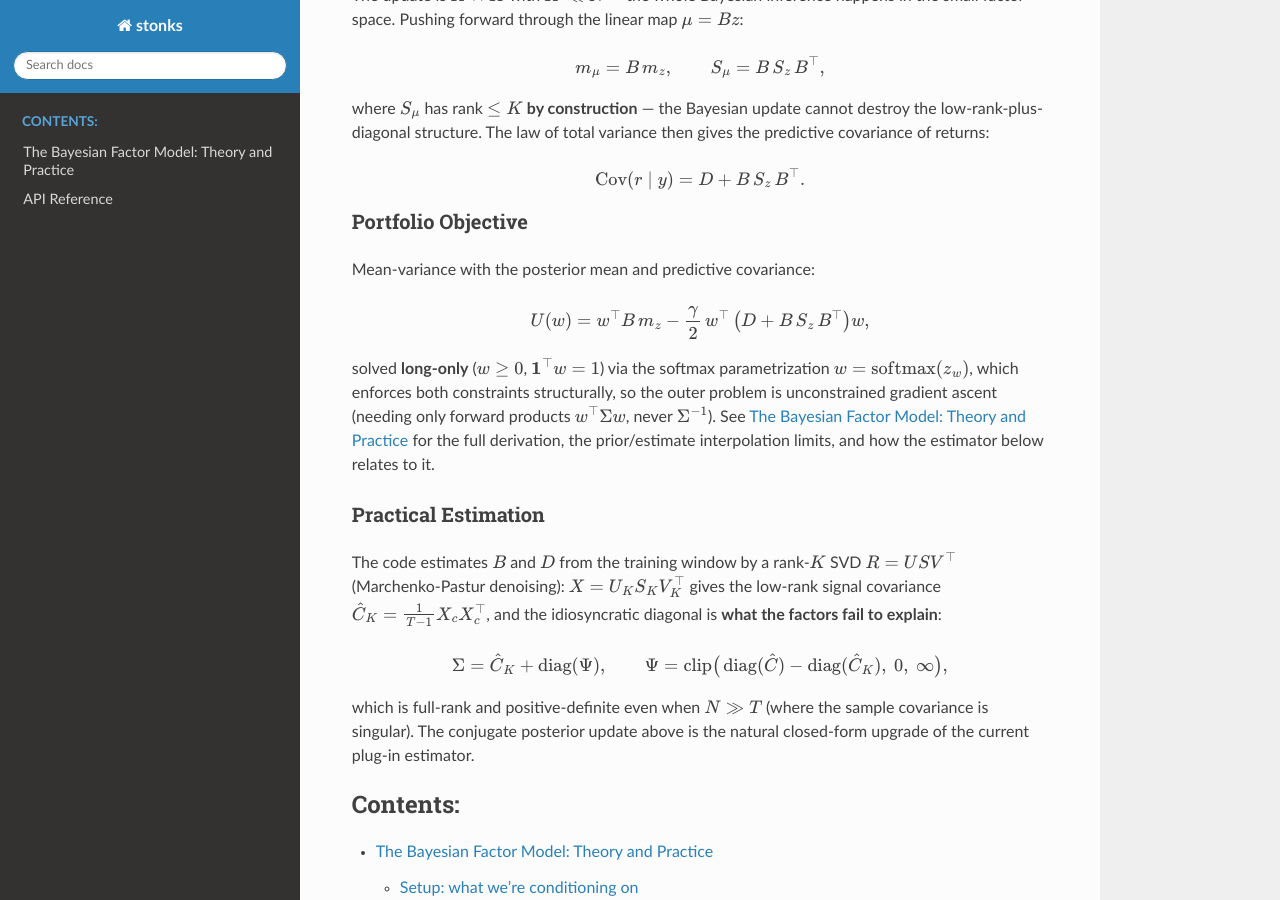
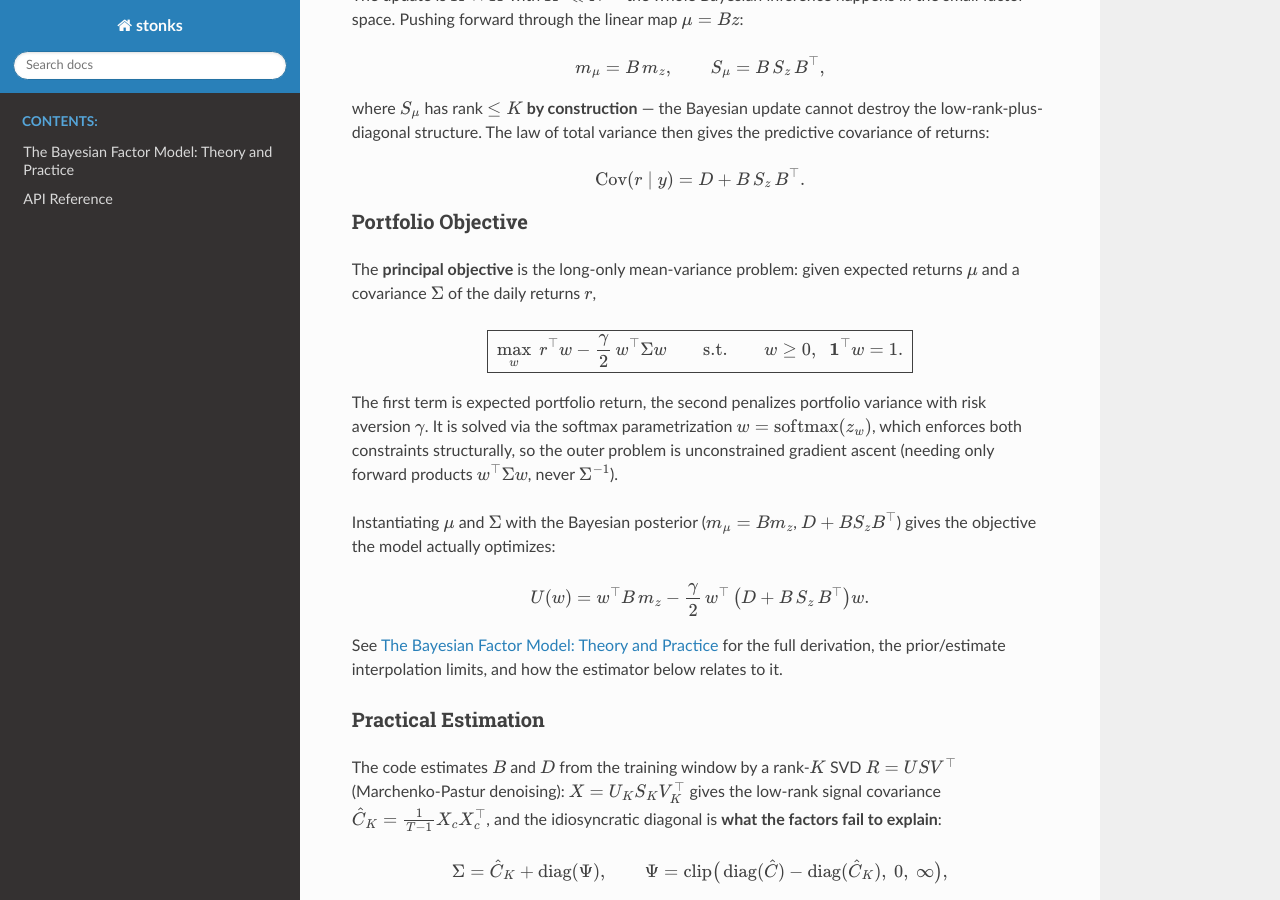
Before and after one commit to luisdiaz1997/stonks, a Sphinx documentation site: the page built from docs/index.rst, in a window 1280 px wide and 900 px high, scrolled down 1560 px. Built offline with Sphinx 7.4.7 and the Read the Docs theme 3.1.0, drawn with Linux system fonts in a browser that asks for light colours.

Commit message:
Show the principal mean-variance objective prominently in docs
The boxed headline problem max r'w - (gamma/2) w'Sigma w s.t. w>=0, 1'w=1 now
leads the Portfolio Objective section on the index page and Step 4 of the
derivation, with the Bayesian instantiation (B m_z, D + B S_z B^T) shown as
its substitution rather than as the only equation. Build clean, 0 warnings.

```diff
--- a/docs/index.rst
+++ b/docs/index.rst
@@ -102,20 +102,33 @@ variance then gives the predictive covariance of returns:
 Portfolio Objective
 ~~~~~~~~~~~~~~~~~~~
 
-Mean-variance with the posterior mean and predictive covariance:
+The **principal objective** is the long-only mean-variance problem: given
+expected returns :math:`\mu` and a covariance :math:`\Sigma` of the daily
+returns :math:`r`,
+
+.. math::
+
+   \boxed{\;\max_{w}\; r^\top w - \frac{\gamma}{2}\, w^\top \Sigma w
+   \qquad \text{s.t.} \qquad w \ge 0,\;\; \mathbf{1}^\top w = 1.\;}
+
+The first term is expected portfolio return, the second penalizes portfolio
+variance with risk aversion :math:`\gamma`. It is solved via the softmax
+parametrization :math:`w = \mathrm{softmax}(z_w)`, which enforces both
+constraints structurally, so the outer problem is unconstrained gradient ascent
+(needing only forward products :math:`w^\top \Sigma w`, never
+:math:`\Sigma^{-1}`).
+
+Instantiating :math:`\mu` and :math:`\Sigma` with the Bayesian posterior
+(:math:`m_\mu = B m_z`, :math:`D + B S_z B^\top`) gives the objective the
+model actually optimizes:
 
 .. math::
 
    U(w) = w^\top B\, m_z - \frac{\gamma}{2}\, w^\top
-   \left(D + B\, S_z\, B^\top\right) w,
+   \left(D + B\, S_z\, B^\top\right) w.
 
-solved **long-only** (:math:`w \ge 0`, :math:`\mathbf{1}^\top w = 1`) via the
-softmax parametrization :math:`w = \mathrm{softmax}(z_w)`, which enforces both
-constraints structurally, so the outer problem is unconstrained gradient ascent
-(needing only forward products :math:`w^\top \Sigma w`, never
-:math:`\Sigma^{-1}`). See :doc:`bayesian_factor_model` for the full derivation,
-the prior/estimate interpolation limits, and how the estimator below relates
-to it.
+See :doc:`bayesian_factor_model` for the full derivation, the prior/estimate
+interpolation limits, and how the estimator below relates to it.
 
 Practical Estimation
 ~~~~~~~~~~~~~~~~~~~~
```
Also changed, not shown: docs/bayesian_factor_model.rst (+10 -0 lines).
